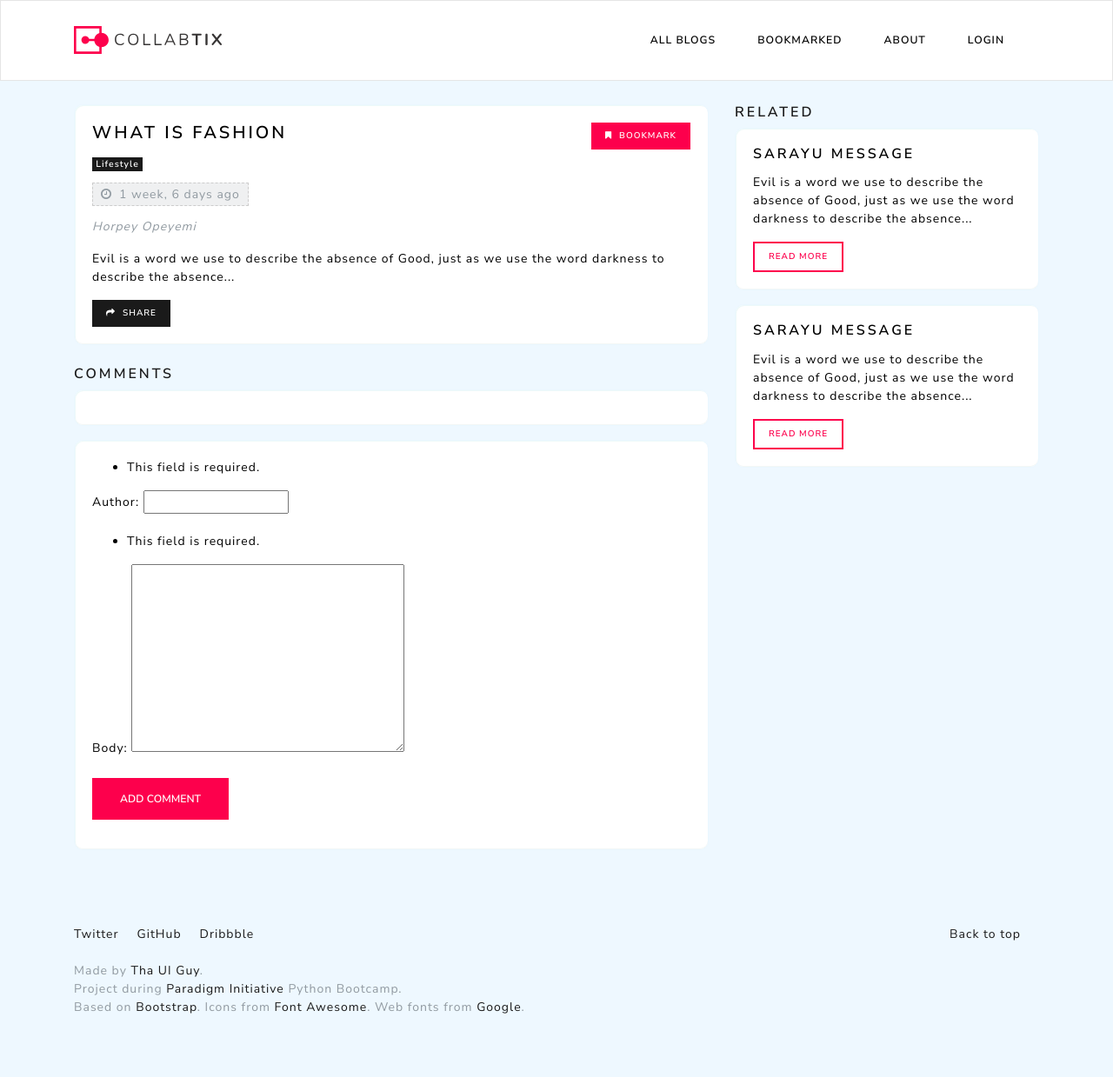
After one commit to Horpey/django-blog-app, a Django app: page /blog/6 in a window 1280 px wide. The commit adds this page. Shown: the whole page at 87% size. Run offline with Django 3.2, Linux system fonts and the light colour scheme; data comes from the database, SQL or seed files in the repository; both versions use the stored data as it was after the commit; some libraries are stand-ins or nearby versions.

Commit message:
New Changes

```diff
--- a/MyBlog/urls.py
+++ b/MyBlog/urls.py
@@ -16,9 +16,11 @@ Including another URLconf
 from django.contrib import admin
 from django.urls import path
 
-from blog.views import homepage
+from blog.views import homepage, singlepost
 
 urlpatterns = [
     path('admin/', admin.site.urls),
-    path('blog/', homepage)
+    path('blog/', homepage),
+    # id is passed as Argument to singlepage Function
+    path('blog/<int:post_id>', singlepost, name="singlepost"),
 ]
--- /dev/null
+++ b/blog/forms.py
@@ -0,0 +1,9 @@
+from django import forms
+from .models import Comment
+
+# Create Form Class
+class commentForm(forms.ModelForm):
+
+    class Meta:
+        model = Comment
+        fields = ('author', 'body')
--- a/blog/models.py
+++ b/blog/models.py
@@ -1,4 +1,6 @@
 from django.db import models
+# Importing Settings in Django
+from django.conf import settings
 
 # Create your models here.
 class Category(models.Model):
@@ -7,6 +9,7 @@ class Category(models.Model):
         return self.name
 
 class Post(models.Model):
+    author= models.ForeignKey(settings.AUTH_USER_MODEL, on_delete=models.CASCADE, null = True)
     title = models.CharField(max_length=50)
     body = models.TextField()
     published = models.DateTimeField(auto_now_add = True)
@@ -14,3 +17,10 @@ class Post(models.Model):
 
     def __str__(self):
         return '{} published on {}' .format(self.title, self.published.strftime("%d %B, %Y"))
+
+class Comment(models.Model):
+    post = models.ForeignKey("Post", on_delete=models.CASCADE, related_name = 'comments')
+    author = models.CharField(max_length = 50)
+    body = models.TextField()
+    active = models.BooleanField(default=True)
+    published = models.DateTimeField(auto_now_add = True)
--- a/blog/static/css/custom.css
+++ b/blog/static/css/custom.css
@@ -22,6 +22,7 @@ body {
 .btn-collab:hover {
     background: #fd004c;
     color: white;
+    cursor: pointer!important;
 }
 
 .btn-collab-outline {
--- /dev/null
+++ b/blog/static/js/custom.js
@@ -0,0 +1,12 @@
+function bookmark(postid,postTitle) {
+    toastrMsg = postTitle;
+    toastr.info('Bookmarked !!!',toastrMsg,options = {
+        tapToDismiss: true,
+        iconClass: 'toast-info',
+        positionClass: 'toast-bottom-right',
+        timeOut: 5000, // Set timeOut to 0 to make it sticky
+        titleClass: 'toast-title',
+        messageClass: 'toast-message'
+      } );
+
+}
--- /dev/null
+++ b/blog/templates/footer.html
@@ -0,0 +1,31 @@
+{% load static %}
+<div class="container">
+        <footer id="footer">
+            <div class="row">
+                <div class="col-lg-12">
+
+                    <ul class="list-unstyled">
+                        <li class="float-lg-right"><a href="#top">Back to top</a></li>
+                        <li><a href="https://twitter.com/toons_hub" target="_blank">Twitter</a></li>
+                        <li><a href="https://github.com/horpey" target="_blank">GitHub</a></li>
+                        <li><a href="https://dribbble.com/tha_ui_guy_" target="_blank">Dribbble</a></li>
+                    </ul>
+                    <p>Made by <a href="#">Tha UI Guy</a>.</p>
+                    <p>Project during <a href="http://paradigmhq.org/" target="_blank">Paradigm Initiative</a> Python Bootcamp.</p>
+                    <p>Based on <a href="https://getbootstrap.com" target="_blank" rel="nofollow">Bootstrap</a>. Icons from <a href="https://fontawesome.com/" target="_blank" rel="nofollow">Font Awesome</a>. Web fonts from <a href="https://fonts.google.com/" target="_blank" rel="nofollow">Google</a>.</p>
+
+                </div>
+            </div>
+        </footer>
+    </div>
+
+    </body>
+
+<script
+  src="https://code.jquery.com/jquery-3.4.1.min.js"
+  integrity="sha256-CSXorXvZcTkaix6Yvo6HppcZGetbYMGWSFlBw8HfCJo="
+  crossorigin="anonymous"></script>
+  <script src="https://cdnjs.cloudflare.com/ajax/libs/twitter-bootstrap/4.3.1/js/bootstrap.min.js"></script>
+  <script src="https://cdnjs.cloudflare.com/ajax/libs/toastr.js/latest/toastr.min.js"></script>
+  <script src="{% static 'js/custom.js'%}"></script>
+</html>
--- /dev/null
+++ b/blog/templates/navbar.html
@@ -0,0 +1,29 @@
+{% load static %}
+<div class="navbar navbar-expand-lg fixed-top navbar-light bg-light" style="">
+        <div class="container">
+            <a href="/" class="navbar-brand">
+                <img class="img-fluid" src="{% static "images/logo.svg" %}" />
+            </a>
+            <button class="navbar-toggler" type="button" data-toggle="collapse" data-target="#navbarResponsive"
+                aria-controls="navbarResponsive" aria-expanded="false" aria-label="Toggle navigation">
+                <span class="navbar-toggler-icon"></span>
+            </button>
+            <div class="collapse navbar-collapse" id="navbarResponsive">
+                <ul class="nav navbar-nav ml-auto">
+                    <li class="nav-item">
+                        <a class="nav-link" href="/blog">All Blogs</a>
+                    </li>
+                    <li class="nav-item">
+                        <a class="nav-link" href="#">Bookmarked</a>
+                    </li>
+                    <li class="nav-item">
+                        <a class="nav-link" href="#">About</a>
+                    </li>
+                    <li class="nav-item">
+                        <a class="nav-link" href="#">Login</a>
+                    </li>
+                </ul>
+
+            </div>
+        </div>
+    </div>
--- /dev/null
+++ b/blog/templates/singlepost.html
@@ -0,0 +1,106 @@
+{% load static %}
+{% load humanize %}
+<html lang="en">
+<head>
+    <meta charset="utf-8">
+    <title>{{post.title}}</title>
+    <meta name="viewport" content="width=device-width, initial-scale=1">
+    <meta http-equiv="X-UA-Compatible" content="IE=edge">
+    <link rel="stylesheet" href="{% static "css/bootstrap.min.css" %}" media="screen">
+    <link rel="stylesheet" href="{% static "css/custom.css" %}" media="screen">
+    <link href="https://stackpath.bootstrapcdn.com/font-awesome/4.7.0/css/font-awesome.min.css" rel="stylesheet" integrity="sha384-wvfXpqpZZVQGK6TAh5PVlGOfQNHSoD2xbE+QkPxCAFlNEevoEH3Sl0sibVcOQVnN" crossorigin="anonymous">
+</head>
+
+<body>
+    {% include 'navbar.html' %}
+
+    <div class="container">
+        <div class="row">
+            <div class="col-md-8">
+                <div class="card border-collab mb-3">
+                    <div class="card-body main-card">
+                    <div class="row">
+                        <div class="col-md-6">
+                                <h4 class="card-title mb-3">{{post.title}}</h4>
+                                <div class="mb-3">
+                                    <span class="badge badge-primary">{{post.category}}</span>
+                                </div>
+
+                                <p class="text-right text-muted time-tren d-inline"><i class="fa fa-clock-o pr-2" aria-hidden="true"></i>{{post.published|naturaltime|capfirst}}</p>
+                        </div>
+                        <div class="col-md-6 ">
+                                <a href="#" class="btn btn-collab btn-sm float-md-right float-sm-left"><i class="fa fa-bookmark pr-2" aria-hidden="true"></i>Bookmark</a>
+                        </div>
+                    </div>
+
+                        <p class="text-muted mb-3 mt-3"><i>{{post.author.first_name}} {{post.author.last_name}}</i></p>
+                        <p class="card-text">{{post.body}}</p>
+
+                        <a href="#" class="btn btn-primary btn-sm"><i class="fa fa-share pr-2" aria-hidden="true"></i>Share</a>
+
+
+                        {% comment %} {{comments}} {% endcomment %}
+
+                    </div>
+                </div>
+
+                <h5 class="mt-4">Comments</h5>
+                <div class="card border-collab mb-3">
+                    <div class="card-body main-card">
+
+                    <div class="list-group">
+                    {% for comment in comments %}
+                        <div class="list-group-item list-group-item-action flex-column align-items-start">
+                            <div class="d-flex w-100 justify-content-between">
+                            <h5 class="mb-1">{{comment.author}}</h5>
+                            <small class="badge badge-primary">{{comment.published|naturaltime|capfirst}}</small>
+                            </div>
+                            <p class="mb-1">{{comment.body}}</p>
+                        </div>
+                    {% endfor %}
+                    </div>
+
+
+
+
+                    </div>
+                </div>
+
+                <div class="card border-collab mb-3">
+                    <div class="card-body main-card">
+                        <div class="">
+                            <form method="POST">
+                                {{form.as_p}}
+                                {% csrf_token %}
+                                <input class="btn btn-collab" type="submit" value="Add Comment"/>
+                            </form>
+                        </div>
+                    </div>
+                </div>
+
+            </div>
+            <div class="col-md-4">
+                <h5>Related</h5>
+                <div class="card border-collab mb-3">
+                    <div class="card-body">
+                        <h5 class="card-title">Sarayu Message</h5>
+                        <p class="card-text">Evil is a word we use to describe the absence of Good, just as we use the
+                            word darkness to describe the absence...</p>
+
+                        <a href="#" class="btn btn-outline-secondary btn-collab-outline btn-sm">Read More</a>
+                    </div>
+                </div>
+                <div class="card border-collab mb-3">
+                    <div class="card-body">
+                        <h5 class="card-title">Sarayu Message</h5>
+                        <p class="card-text">Evil is a word we use to describe the absence of Good, just as we use the
+                            word darkness to describe the absence...</p>
+
+                        <a href="#" class="btn btn-outline-secondary btn-collab-outline btn-sm">Read More</a>
+                    </div>
+                </div>
+            </div>
+        </div>
+    </div>
+
+    {% include 'footer.html'%}
--- a/blog/views.py
+++ b/blog/views.py
@@ -2,7 +2,7 @@ from django.shortcuts import render
 from django.http import HttpResponse
 # Import Data from Model
 from .models import Post
-
+from .forms import commentForm
 # Create your views here.
 
 def homepage(request):
@@ -11,8 +11,24 @@ def homepage(request):
 
     # posts = Post.objects.filter(title='My First Post')
     # posts = Post.objects.exclude()
-    header = 'Welcome to my Blog'
+    header = 'Collabtix Blog App'
 
     # print (posts)
     return render(request, 'index.html', {'titles': posts, 'header': header})
     # return HttpResponse('<h1>Hello World</h1>')
+
+def singlepost (request, post_id):
+    # To Retreive Object
+    post = Post.objects.get(id = post_id)
+    form = commentForm(request.POST)
+
+    if request.method == 'POST':
+        form = commentForm(request.POST)
+        if form.is_valid:
+            comment = form.save(commit = False)
+            comment.post = post
+            comment.save()
+    # To get Comments
+    comments = post.comments.all()
+
+    return render(request, 'singlepost.html', {'post':post, 'form': form, 'comments': comments })
```
Also changed, not shown: blog/templates/index.html (+9 -63 lines), blog/templates/news-single.html (deleted, +0 -186 lines), blog/migrations/0004_auto_20190518_1030.py (added), blog/migrations/0005_comment.py (added), blog/migrations/0006_delete_comment.py (added), blog/migrations/0007_comment.py (added), blog/migrations/0008_auto_20190518_1317.py (added), blog/migrations/0009_auto_20190518_1343.py (added), db.sqlite3, 2 other files.
